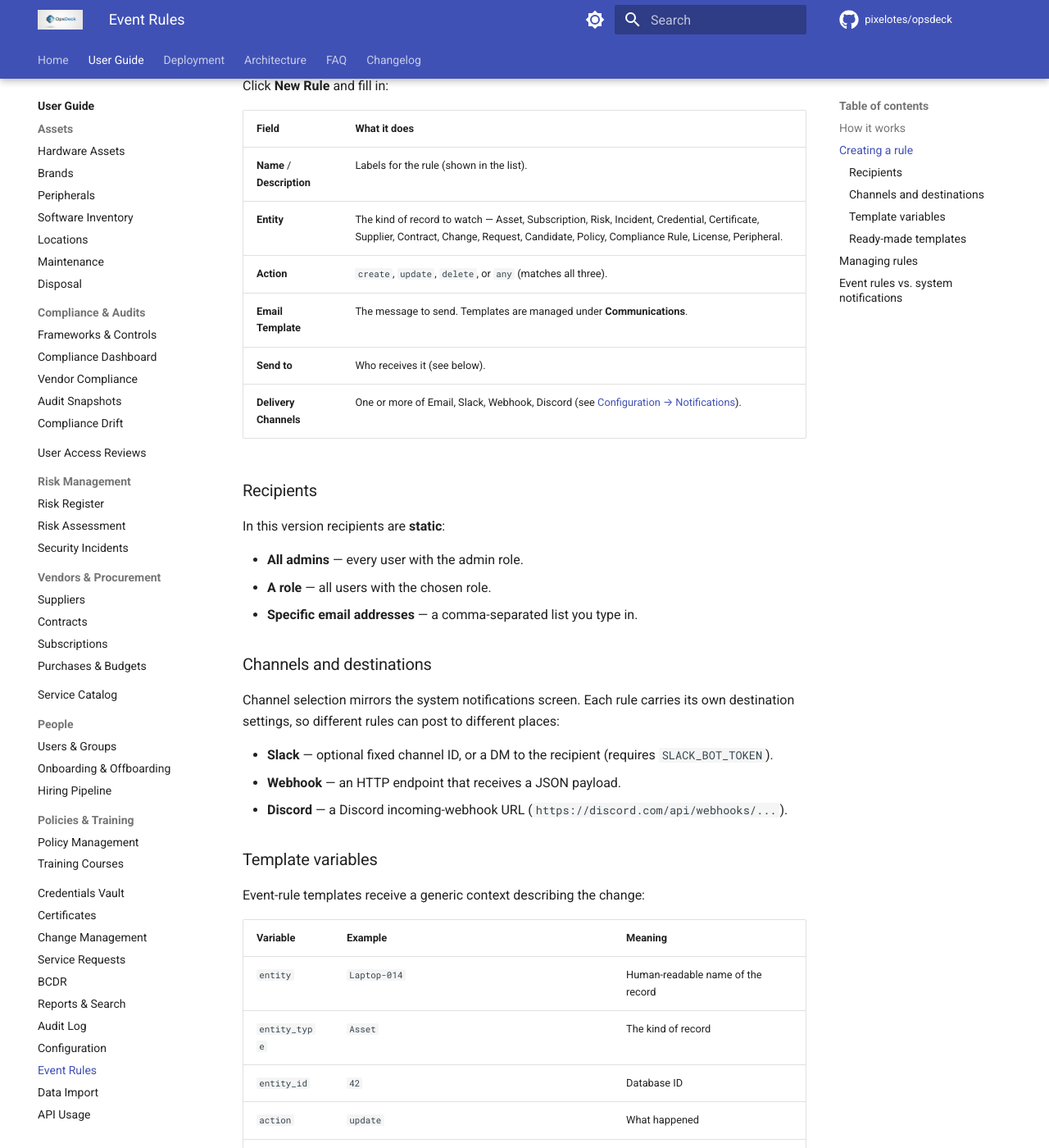
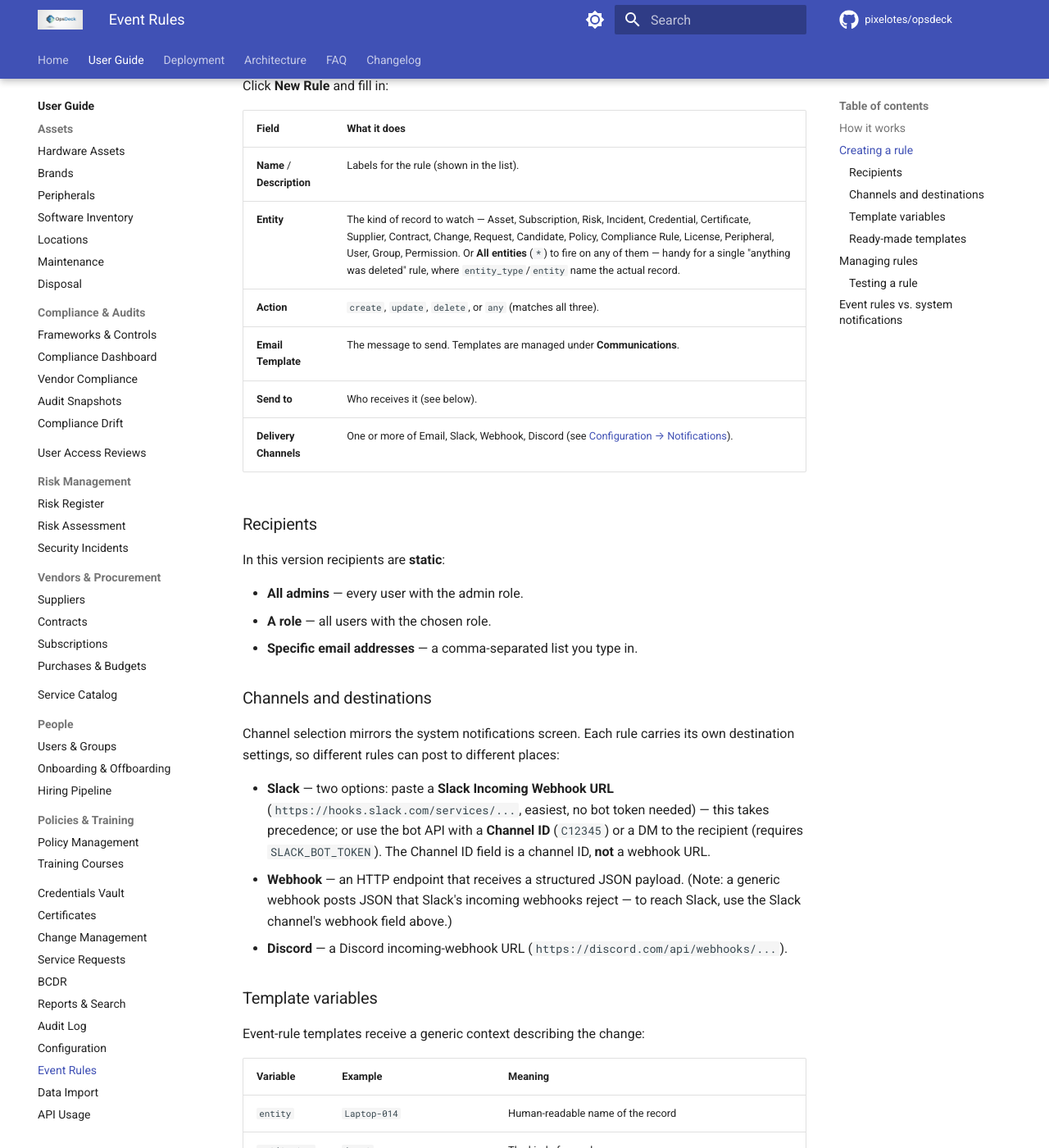
Before and after one commit to pixelotes/opsdeck-web, an MkDocs documentation site: the page built from docs-content/user-guide/event-rules.md, in a window 1280 px wide and 1400 px high, scrolled down 969 px. Shown: the whole window at 82% size. Built offline with MkDocs 1.6.1 and Material for MkDocs 9.7.7, drawn with Linux system fonts in a browser that asks for light colours; comment, search, counter and statistics services are not loaded; some of the changed text lies outside the part shown.

Commit message:
docs: TRUST_PROXY/APP_BASE_URL env vars + event-rule additions
- Document TRUST_PROXY (honour X-Forwarded-* behind a proxy) and APP_BASE_URL
  (public base URL for event_url links) in environment variables.
- Reverse-proxy sections (Docker, manual) now flag that TRUST_PROXY=1 is required
  for the forwarded headers to take effect — otherwise absolute URLs use the
  internal host and form redirects can hang.
- Event Rules: document the 'All entities' wildcard, the Slack incoming-webhook
  option (vs bot Channel ID), the event_url variable + APP_BASE_URL requirement,
  and the Test button.

```diff
--- a/docs-content/user-guide/event-rules.md
+++ b/docs-content/user-guide/event-rules.md
@@ -33,7 +33,7 @@
 | Field | What it does |
 |---|---|
 | **Name** / **Description** | Labels for the rule (shown in the list). |
-| **Entity** | The kind of record to watch — Asset, Subscription, Risk, Incident, Credential, Certificate, Supplier, Contract, Change, Request, Candidate, Policy, Compliance Rule, License, Peripheral. |
+| **Entity** | The kind of record to watch — Asset, Subscription, Risk, Incident, Credential, Certificate, Supplier, Contract, Change, Request, Candidate, Policy, Compliance Rule, License, Peripheral, User, Group, Permission. Or **All entities** (`*`) to fire on any of them — handy for a single "anything was deleted" rule, where `entity_type`/`entity` name the actual record. |
 | **Action** | `create`, `update`, `delete`, or `any` (matches all three). |
 | **Email Template** | The message to send. Templates are managed under **Communications**. |
 | **Send to** | Who receives it (see below). |
@@ -52,8 +52,8 @@
 Channel selection mirrors the system notifications screen. Each rule carries its
 own destination settings, so different rules can post to different places:
 
-- **Slack** — optional fixed channel ID, or a DM to the recipient (requires `SLACK_BOT_TOKEN`).
-- **Webhook** — an HTTP endpoint that receives a JSON payload.
+- **Slack** — two options: paste a **Slack Incoming Webhook URL** (`https://hooks.slack.com/services/...`, easiest, no bot token needed) — this takes precedence; or use the bot API with a **Channel ID** (`C12345`) or a DM to the recipient (requires `SLACK_BOT_TOKEN`). The Channel ID field is a channel ID, **not** a webhook URL.
+- **Webhook** — an HTTP endpoint that receives a structured JSON payload. (Note: a generic webhook posts JSON that Slack's incoming webhooks reject — to reach Slack, use the Slack channel's webhook field above.)
 - **Discord** — a Discord incoming-webhook URL (`https://discord.com/api/webhooks/...`).
 
 ### Template variables
@@ -69,6 +69,7 @@
 | `actor` | `alice@acme.com` | Who made the change (or *system*) |
 | `changes` | `{"status": {"old": "active", "new": "retired"}}` | Field-by-field diff (updates only) |
 | `timestamp` | `2026-06-11 09:14` | When the change happened |
+| `event_url` | `https://opsdeck.acme.com/assets/42` | Absolute link to the record's detail page. Requires `APP_BASE_URL` to be set (otherwise empty); guard it with `{% if event_url %}`. |
 
 Example subject and body:
 
@@ -112,6 +113,14 @@
 From the list you can **enable/disable** a rule (the toggle), **edit** it, or
 **delete** it. Disabled rules are skipped by the engine but kept for later.
 
+### Testing a rule
+
+The **Test** (paper-plane) button sends a one-off notification immediately through
+the rule's configured channels, using placeholder sample data (`TEST_ENTITY`,
+`FOO`/`BAR`, …) for every variable. It bypasses the queue, so you can verify
+channel wiring without creating a real record and waiting. Email and Slack DMs go
+to your own address; the per-channel result is shown in a flash message.
+
 ## Event rules vs. system notifications
 
 These two screens are complementary:
```
Also changed, not shown: docs-content/deployment/docker.md (+6 -0 lines), docs-content/deployment/environment-variables.md (+2 -0 lines), docs-content/deployment/manual.md (+6 -0 lines).
